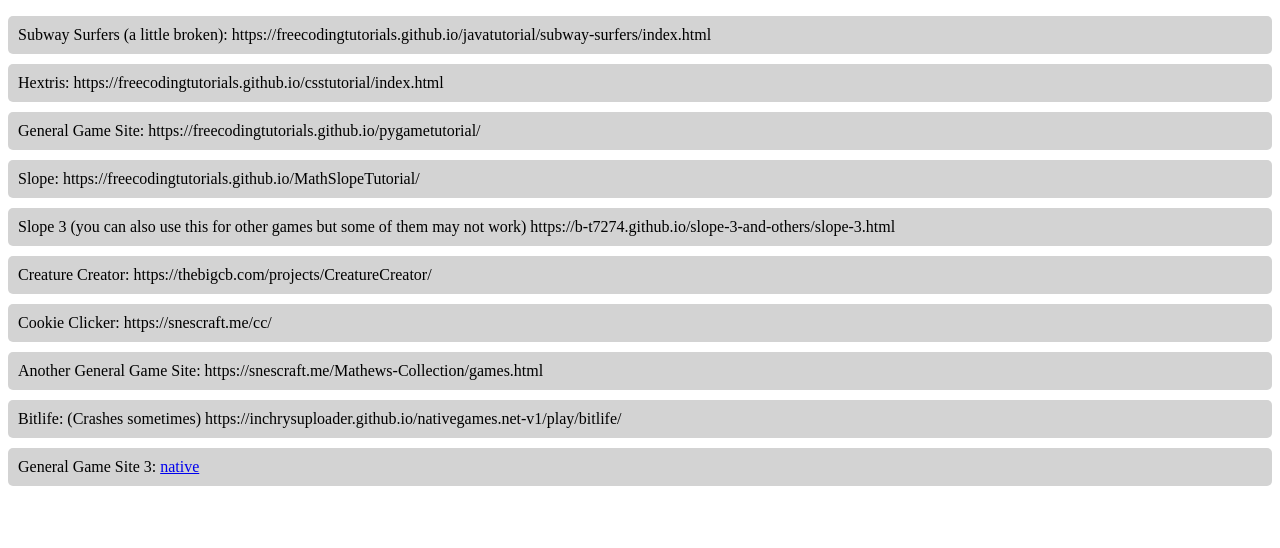
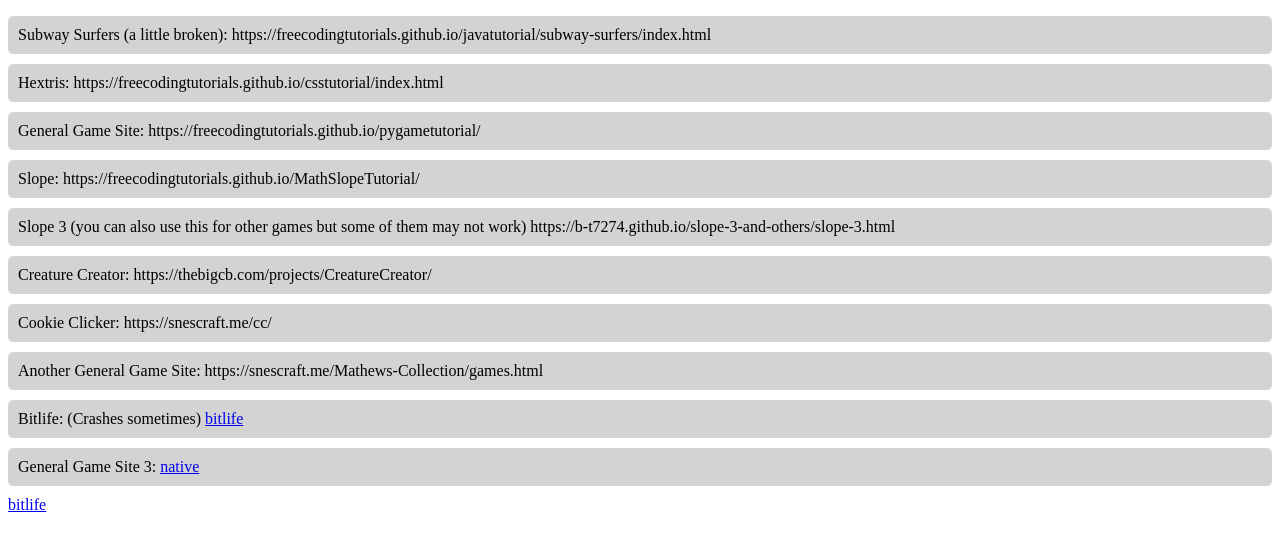
Before and after one commit to cadcad302/main-with-css, a plain HTML site: page index.html in a window 1280 px wide. Drawn offline with Linux system fonts and the light colour scheme.

Commit message:
Update index.html

```diff
--- a/index.html
+++ b/index.html
@@ -30,9 +30,9 @@
         <li>Creature Creator: https://thebigcb.com/projects/CreatureCreator/</li>
         <li>Cookie Clicker: https://snescraft.me/cc/</li>
         <li>Another General Game Site: https://snescraft.me/Mathews-Collection/games.html</li>
-        <li>Bitlife: (Crashes sometimes) https://inchrysuploader.github.io/nativegames.net-v1/play/bitlife/</li>
+        <li>Bitlife: (Crashes sometimes) <a href="https://inchrysuploader.github.io/nativegames.net-v1/play/bitlife/" target="_blank">bitlife</a></li>
         <li>General Game Site 3:  <a href="https://inchrysuploader.github.io/nativegames.net/math.html" target="_blank">native</a></li>
-
+        <a href="https://inchrysuploader.github.io/nativegames.net-v1/play/bitlife/" target="_blank">bitlife</a>
     </ul>
 
 
```
